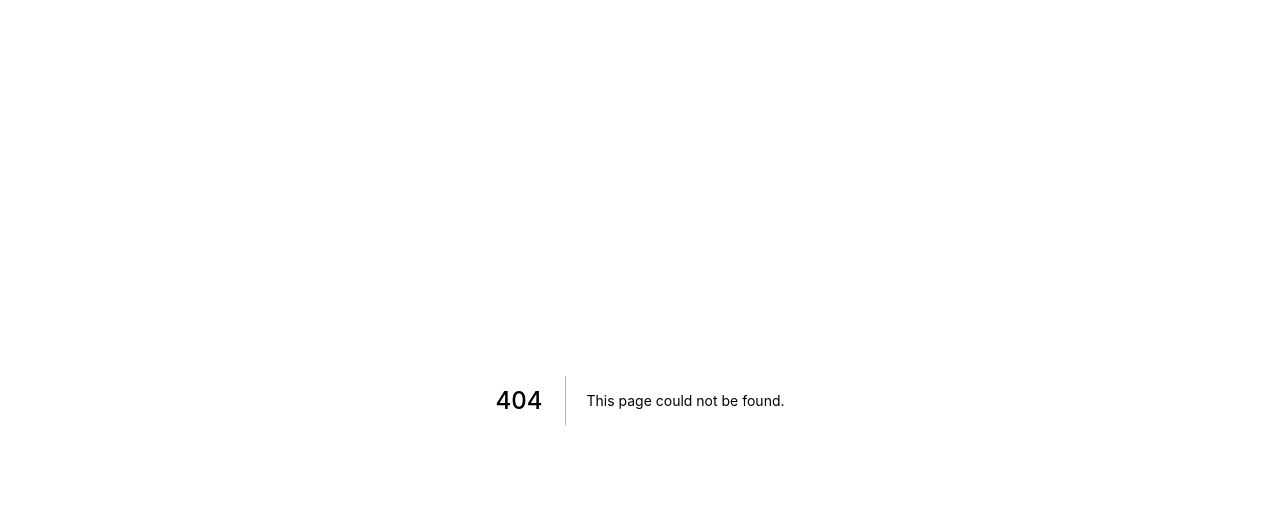
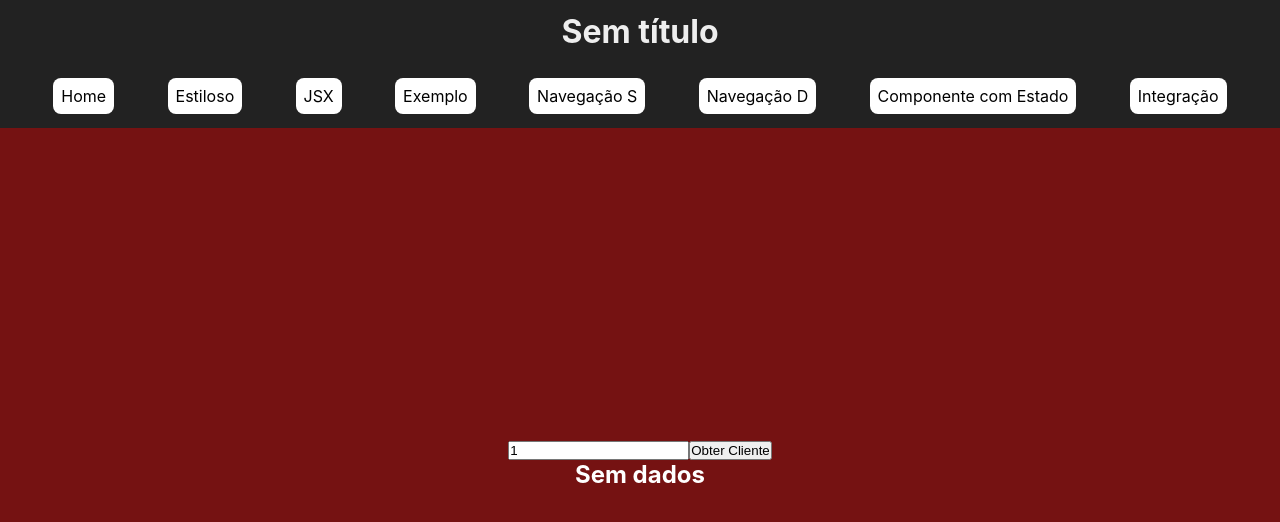
Before and after one commit to MunrraMT/nextjs-reactjs-cod3rcursos, a Next.js app in the folder masterclass1/: page /integracao in a window 1280 px wide. Before the commit this address had no page. Shown: the top 522 px of the page. Built offline with nearby package versions, Linux system fonts and the light colour scheme.

Commit message:
Integracao com API

```diff
--- a/masterclass1/src/components/NavBar.jsx
+++ b/masterclass1/src/components/NavBar.jsx
@@ -11,6 +11,7 @@ const NavBar = () => (
     <Navegador destino="/navegacao/" texto="Navegação S" />
     <Navegador destino="/cliente/sp/campinas" texto="Navegação D" />
     <Navegador destino="/estado" texto="Componente com Estado" />
+    <Navegador destino="/integracao" texto="Integração" />
   </nav>
 );
 
--- a/masterclass1/src/pages/api/clientes/[codigo].js
+++ b/masterclass1/src/pages/api/clientes/[codigo].js
@@ -1,11 +1,13 @@
 const handler = (req, res) => {
   const codigo = req.query.codigo;
 
-  res.status(200).json({
-    id: codigo,
-    nome: `André ${codigo}`,
-    email: `andre@${codigo}.com.br`,
-  });
+  res.status(200).json([
+    {
+      id: codigo,
+      nome: `André ${codigo}`,
+      email: `andre@${codigo}.com.br`,
+    },
+  ]);
 };
 
 export default handler;
--- /dev/null
+++ b/masterclass1/src/pages/integracao.jsx
@@ -0,0 +1,55 @@
+import { useEffect, useState } from 'react';
+import LayOut from '../components/LayOut';
+
+const Integracao = () => {
+  const [dados, setDados] = useState([]);
+  const [codigo, setCodigo] = useState(1);
+  const [loading, setLoading] = useState(false);
+
+  const obterDados = () => {
+    setLoading(true);
+    fetch(`http://localhost:3000/api/clientes/${codigo}`)
+      .then((response) => response.json())
+      .then((data) => {
+        setDados(data);
+        setLoading(false);
+      });
+  };
+
+  return (
+    <LayOut>
+      <header>
+        <input
+          type="number"
+          value={codigo}
+          onChange={(e) => setCodigo(e.target.value)}
+        />
+        <button onClick={obterDados} type="button">
+          Obter Cliente
+        </button>
+      </header>
+
+      {loading ? (
+        <section>
+          <h2>Loading...</h2>
+        </section>
+      ) : (
+        dados.length > 0 &&
+        dados.map(({ id, nome, email }) => (
+          <section key={id}>
+            <h2>{nome}</h2>
+            <p>{email}</p>
+          </section>
+        ))
+      )}
+
+      {dados.length === 0 && (
+        <section>
+          <h2>Sem dados</h2>
+        </section>
+      )}
+    </LayOut>
+  );
+};
+
+export default Integracao;
```
